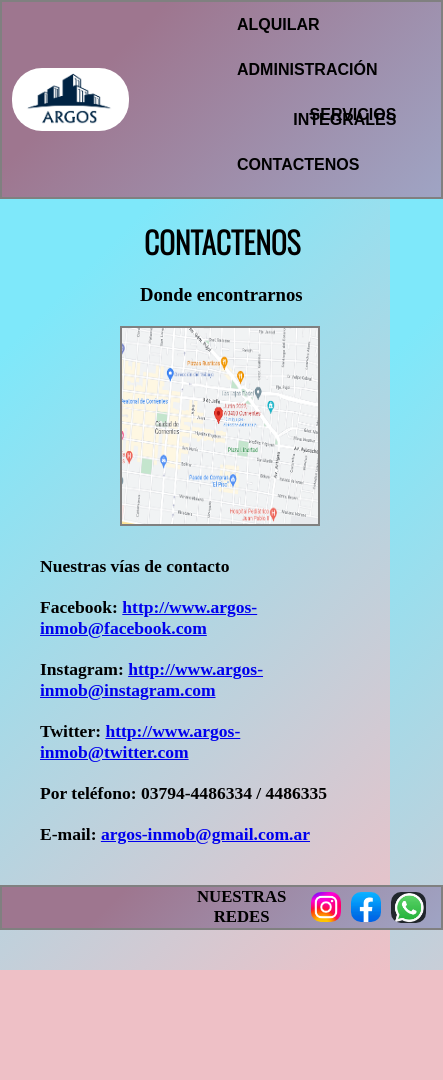
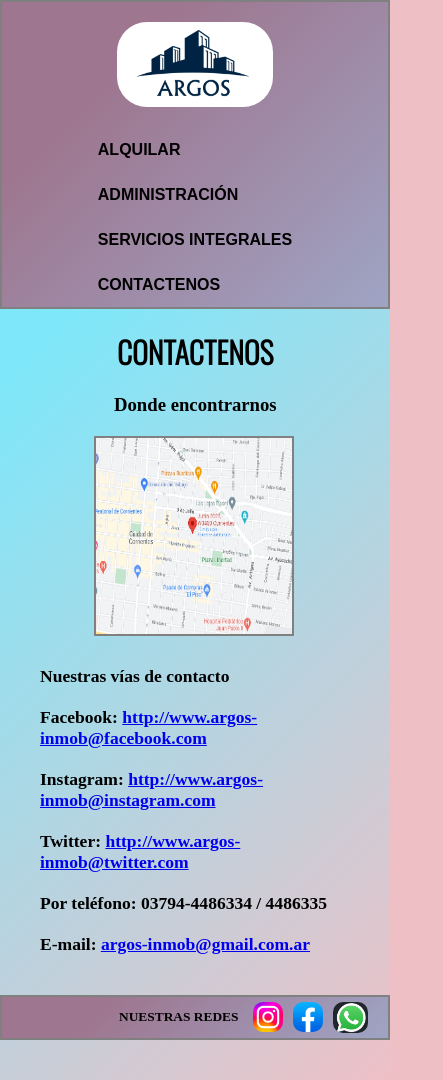
Before and after one commit to LEAN9955/Pre-entrega3-Gamarra, a website: page paginas/contactenos.html in a window 390 px wide. Shown: the whole page, 443 px wide, since content can reach past the window. Before the commit the page ends 970 px from the top, so only its background shows below. Drawn offline with nearby package versions, Linux system fonts and the light colour scheme.

Commit message:
querry 480px

```diff
--- a/css/estilos.css
+++ b/css/estilos.css
@@ -235,7 +235,6 @@ footer{
     font-size: 25px;
     margin-left: 70vw;
     position: relative;
-    text-align: center;
 }
 .redes{
     display: inline-block;
@@ -376,4 +375,119 @@ footer{
     display: flex;
     margin-right: 10px;
 }
+@media only screen and (max-width: 480px){
+    body{
+        display: grid;
+        grid-template-columns: auto;
+        grid-template-rows: auto auto auto;
+        grid-template-areas:
+        "header"
+        "main"
+        "footer";
+    }
+    header{
+        display: flex;
+        align-items: center;
+        flex-direction: column;
+    }
+    .logo{
+        width: 40vw;
+        margin: 20px;
+    }
+    .menu{
+        display: flex;
+        flex-direction: column;
+        margin: auto;
+    }
+    .menu li{
+        margin: 20px;
+        font-size: medium;
+    }
+    .menu li a:hover{
+        font-stretch: normal;
+    }
+    main{
+        margin: 20px;
+        flex-direction: column;
+        align-items: center;
+    }
+    .p1{
+        font-size: medium;
+    }
+    .portada{
+        display: none;
+    }
+    .dp1{
+        width: 400px;
+        height: 280px;
+        margin: auto;
+    }
+    .descrip1:hover{
+        color: burlywood;
+        background-color: #9e768f;
+        transition: 0.5s;
+        width: 380px;
+        height: 100px;
+        font-size: 15px;
+        border:  solid 2px rgb(77, 32, 39);
+    }
+    .contacto{
+       display: none;
+    }
+    .map{
+        margin: 20px;
+        border: grey 2px solid;
+        border-radius: 20px;
+        height: 200px;
+        width: 200px;
+        display: inline-flex;
+    }
+    h3{
+        margin: 20px;
+    }
+    .contactenos1{
+        display: none;
+    }
+    .contacto768{
+        display: inline-block;
+        font-family: 'Oswald', sans-serif;
+        font-size: 30px;
+    }
+    .contactenos1768{
+        display: inline-block;
+    }
+    .map768 {
+        width: 200px;
+        height: 200px;
+        border: solid 2px gray;
+    }
+    .contactenos2{
+        font-size: 15px;
+        margin-right: 20px;
+        position: relative;
+        margin-top: 10px;
+    }
+    .contactenos3{
+        display: none;
+    }
+    .edif2{
+        display: none;
+    }
+    footer{
+        display: flex;
+        align-items: center;
+    }
+    .red1{
+        font-size: 20px;
+        text-align:right;
+        align-content: center;
+        margin-left: 30vw;
+        position: relative;
+        margin-right: 10px;
+    }
+    .redes{
+        display: flex;
+        margin-right: 10px;
+    }
 }
+}
--- a/scss/estilo.scss
+++ b/scss/estilo.scss
@@ -137,3 +137,45 @@ header{
         margin-right: 10px;
     }
 }
+@media only screen and (max-width: 480px){
+    header{
+        height: 320px;
+        align-items: center;
+        display: flex;
+        flex-direction: column;
+        }
+        .logo{
+            width: 200px;
+        }
+        .menu{
+            display: flex;
+            flex-direction: column;
+            margin-right: 25px;
+            margin-bottom: 20px;
+            margin: auto;
+        }
+        .menu li{
+            margin: 10px;
+            font-size: medium;
+        }
+        .menu li a:hover{
+            font-stretch: normal;
+            font-size: medium;
+        }
+        footer{
+            display: flex;
+            align-items: center;
+        }
+        .red1{
+            font-size: 15px;
+            text-align: center;
+            align-content: center;
+            margin-left: 30vw;
+            position: relative;
+            margin-right: 10px;
+        }
+        .redes{
+            display: flex;
+            margin-right: 10px;
+        }
+    }
```
Also changed, not shown: css/estilo.css.
